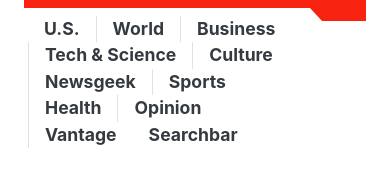
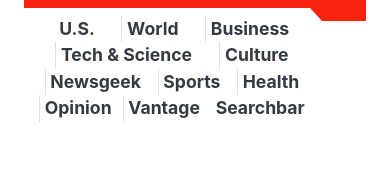
Before and after one commit to Fig77/using-boostrap, a plain HTML site: page index.html in a window 390 px wide. Shown: the part 84-268 px from the top of the page. Drawn offline with Linux system fonts and the light colour scheme.

Commit message:
changed display settings and padding of navbar so it would resize a bit before reaching a breakpoint

```diff
--- a/css/main.css
+++ b/css/main.css
@@ -25,7 +25,16 @@
   bottom: 26px;
   background-color: #fff;
   border-top: 13px solid #f72210;
+}
 
+.header-body-nav > ul {
+  width: 100%;
+  justify-content: space-evenly;
+}
+
+.header-body-nav > ul > li > a {
+  padding: 0;
+  padding-left: 1.2vw;
 }
 
 .header-body-nav::after {
@@ -40,4 +49,6 @@
   border-top: 13px solid #f72210;
 }
 
+
+
 /* white nav */
--- a/index.html
+++ b/index.html
@@ -27,39 +27,39 @@
       </div>
     </div>
     <nav class="navbar pl-1 position-relative w-90 header-body-nav">
-      <ul class="nav">
+      <ul class="nav d-flex">
         <li class="nav-item">
-          <a href="#" class="text-dark text-m-2 nav-link active font-weight-bold pt-0 pb-0">U.S.</a>
+          <a href="#" class="text-dark text-m-2 nav-link active font-weight-bold">U.S.</a>
         </li>
         <li class="nav-item">
-          <a href="#" class="text-dark text-m-2 nav-link active font-weight-bold pt-0 pb-0 border-left">World</a>
+          <a href="#" class="text-dark text-m-2 nav-link active font-weight-bold border-left">World</a>
         </li>
         <li class="nav-item">
-          <a href="#" class="text-dark text-m-2 nav-link active font-weight-bold pt-0 pb-0 border-left">Business</a>
+          <a href="#" class="text-dark text-m-2 nav-link active font-weight-bold border-left">Business</a>
         </li>
         <li class="nav-item">
-          <a href="#" class="text-dark text-m-2 nav-link active font-weight-bold pt-0 pb-0 border-left">Tech & Science</a>
+          <a href="#" class="text-dark text-m-2 nav-link active font-weight-bold border-left">Tech & Science</a>
         </li>
         <li class="nav-item">
-          <a href="#" class="text-dark text-m-2 nav-link active font-weight-bold pt-0 pb-0 border-left">Culture</a>
+          <a href="#" class="text-dark text-m-2 nav-link active font-weight-bold border-left">Culture</a>
         </li>
         <li class="nav-item">
-          <a href="#" class="text-dark text-m-2 nav-link active font-weight-bold pt-0 pb-0 border-left">Newsgeek</a>
+          <a href="#" class="text-dark text-m-2 nav-link active font-weight-bold border-left">Newsgeek</a>
         </li>
         <li class="nav-item">
-          <a href="#" class="text-dark text-m-2 nav-link active font-weight-bold pt-0 pb-0 border-left">Sports</a>
-        </li>
-        <li class="nav-item ">
-          <a href="#" class="text-dark text-m-2 nav-link active font-weight-bold pt-0 pb-0 border-left">Health</a>
-        </li>
-        <li class="nav-item ">
-          <a href="#" class="text-dark text-m-2 nav-link active font-weight-bold pt-0 pb-0 border-left">Opinion</a>
+          <a href="#" class="text-dark text-m-2 nav-link active font-weight-bold border-left">Sports</a>
         </li>
         <li class="nav-item">
-          <a href="#" class="text-dark text-m-2 nav-link active font-weight-bold pt-0 pb-0 border-left">Vantage</a>
+          <a href="#" class="text-dark text-m-2 nav-link active font-weight-bold border-left">Health</a>
         </li>
         <li class="nav-item">
-          <a href="#" class="text-dark text-m-2 nav-link active font-weight-bold pt-0 pb-0">Searchbar</a>
+          <a href="#" class="text-dark text-m-2 nav-link active font-weight-bold border-left">Opinion</a>
+        </li>
+        <li class="nav-item">
+          <a href="#" class="text-dark text-m-2 nav-link active font-weight-bold border-left">Vantage</a>
+        </li>
+        <li class="nav-item">
+          <a href="#" class="text-dark text-m-2 nav-link active font-weight-bold">Searchbar</a>
         </li>
       </ul>
     </nav>
```
